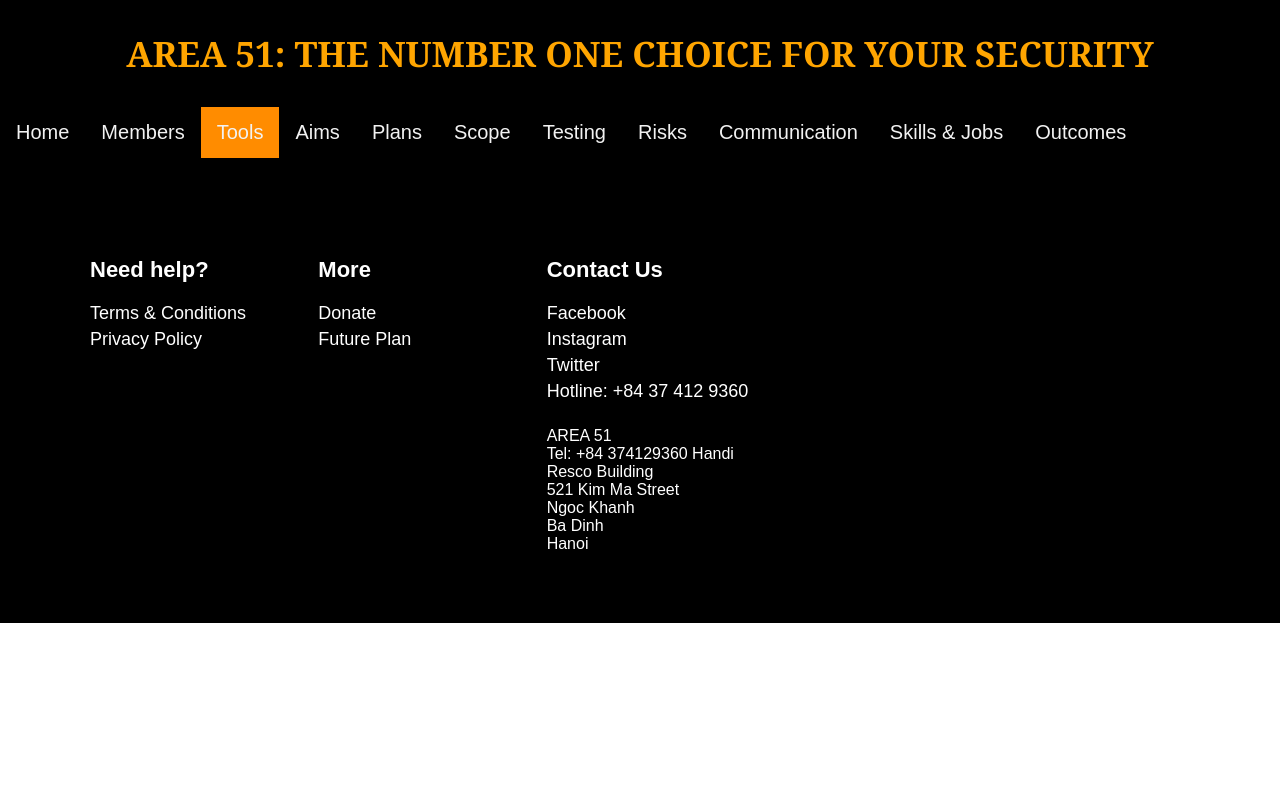
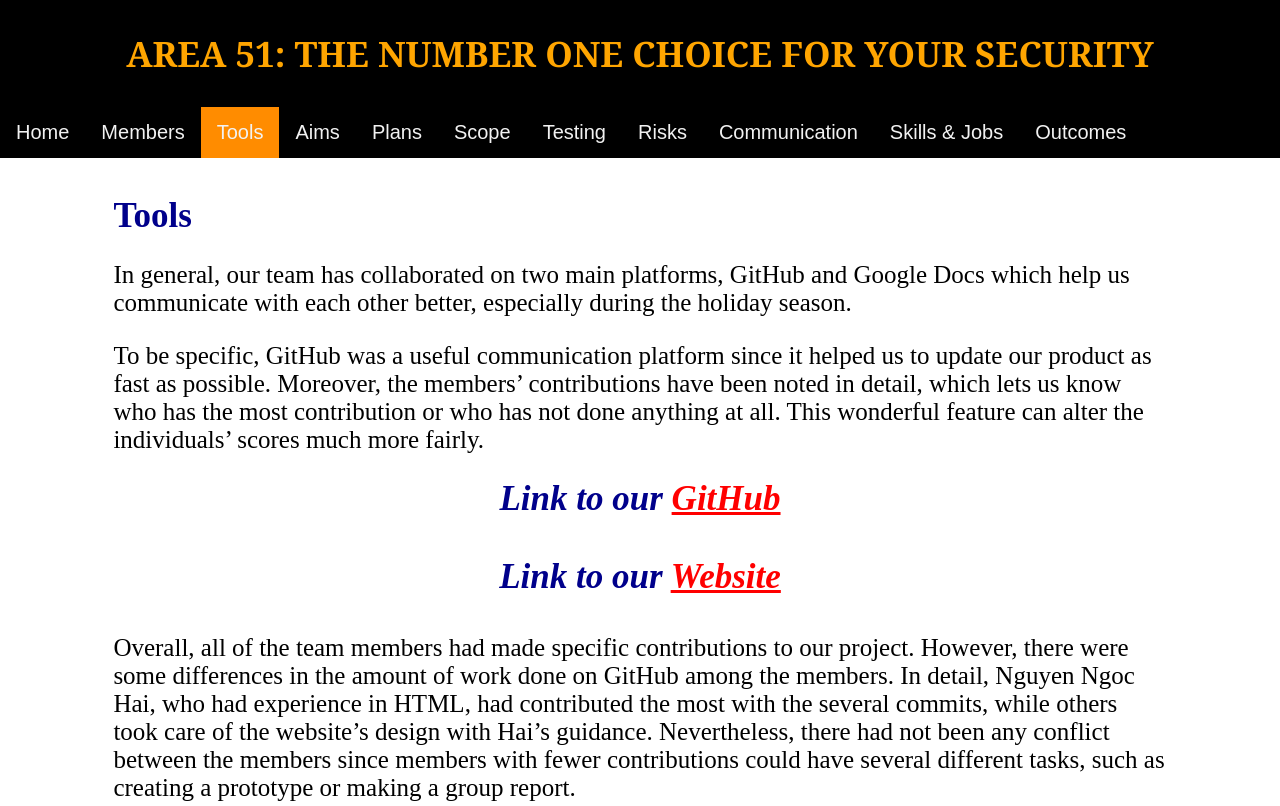
Before and after one commit to nngochai2/asm_03_Group_51, a plain HTML site: page Tools.htm in a window 1280 px wide. Shown: the top 806 px of the page. Drawn offline with Linux system fonts and the light colour scheme.

Commit message:
Updating Tools Page

```diff
--- a/Tools.htm
+++ b/Tools.htm
@@ -28,6 +28,24 @@
             </div>
         </nav>
     </header>
+
+    <main>
+        <h3>Tools</h3>
+        <p style="padding-left: 3cm; padding-right: 3cm;">
+            In general, our team has collaborated on two main platforms, GitHub and Google Docs which help us communicate with each other better, especially during the holiday season.
+        </p>
+        <p style="padding-left: 3cm; padding-right: 3cm;">
+            To be specific, GitHub was a useful communication platform since it helped us to update our product as fast as possible. Moreover, the members’ contributions have been noted in detail, which lets us know who has the most contribution or who has not done anything at all. This wonderful feature can alter the individuals’ scores much more fairly.
+        </p>
+
+        <h3 style="margin: 3cm; margin-top: 0; margin-bottom: 1cm; text-align: center;"><i>Link to our <a href="https://github.com/nngochai2/asm_03_Group_51" target="_blank" style="color:red">GitHub</a></i></h3>
+        <h3 style="margin: 3cm; margin-top: 0; margin-bottom: 1cm; text-align: center;"><i>Link to our <a href="https://nngochai2.github.io/asm_03_Group_51/" target="_blank" style="color:red">Website</a></i></h3>
+
+        <p style="padding-left: 3cm; padding-right: 3cm;">
+            Overall, all of the team members had made specific contributions to our project. However, there were some differences in the amount of work done on GitHub among the members. In detail, Nguyen Ngoc Hai, who had experience in HTML, had contributed the most with the several commits, while others took care of the website’s design with Hai’s guidance. Nevertheless, there had not been any conflict between the members since members with fewer contributions could have several different tasks, such as creating a prototype or making a group report.
+        </p>
+    </main>
+
 </body>
 
 <footer>
```
